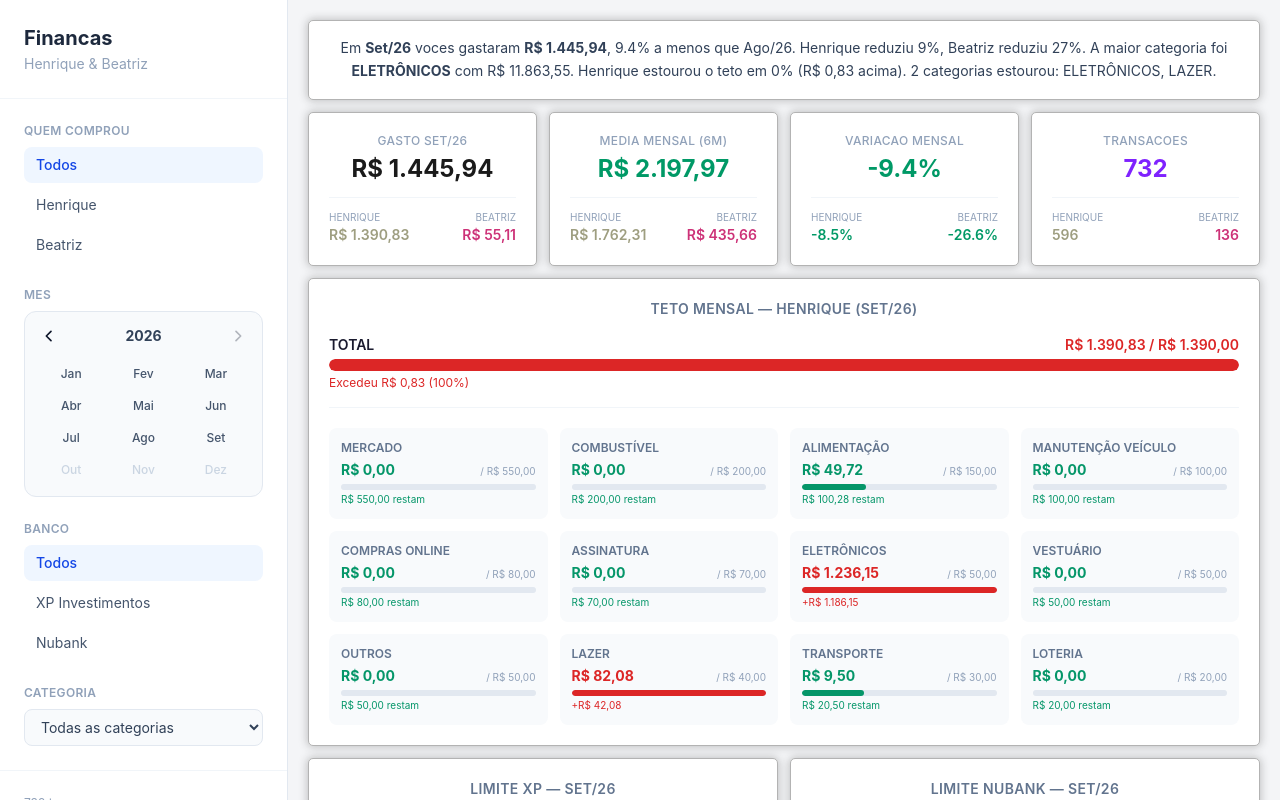
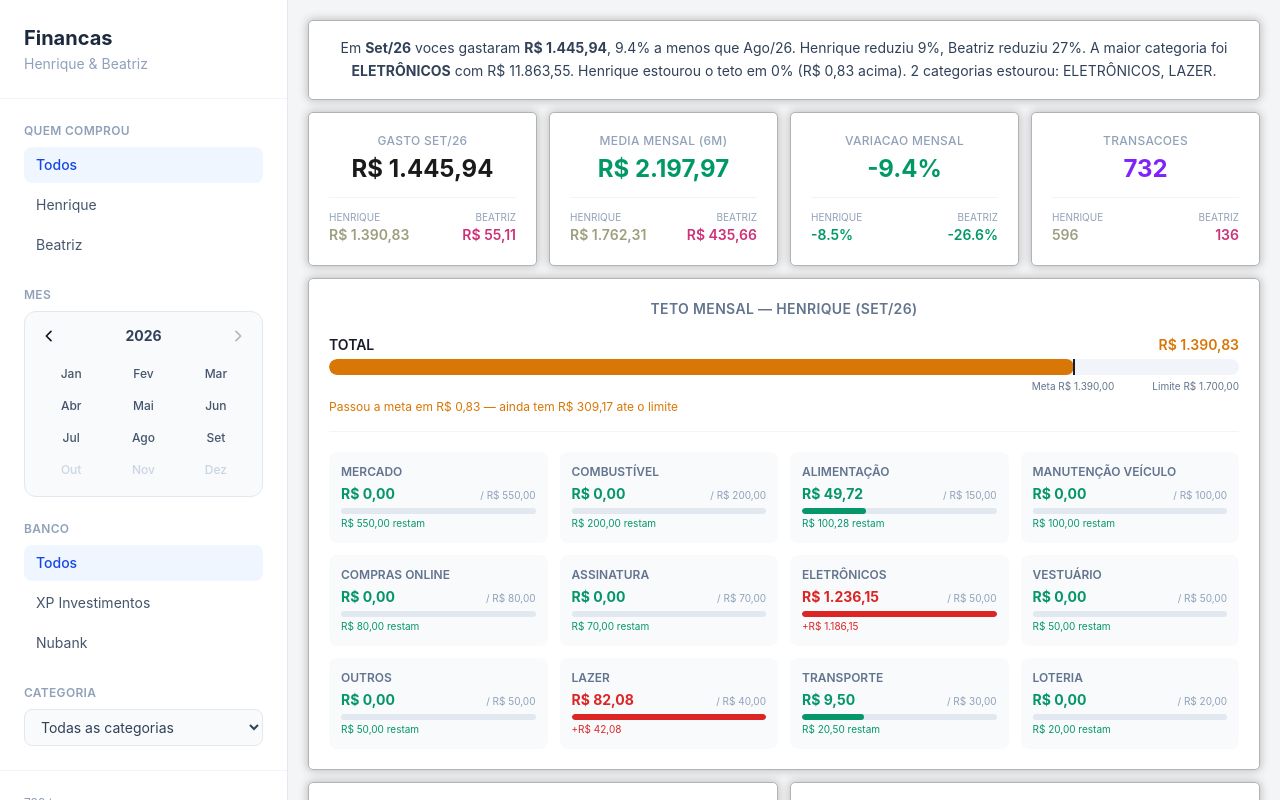
Before and after one commit to Meytsu/financas, a Next.js app: page /financas/ in a window 1280 px wide. Shown: the top 800 px of the page. Built offline with nearby package versions, Linux system fonts and the light colour scheme.

Commit message:
add: barra teto com meta R$1390 + limite R$1700 + notebook nas transacoes

```diff
--- a/app/page.tsx
+++ b/app/page.tsx
@@ -631,27 +631,45 @@ export default function Home() {
             <Card title={`Teto mensal — Henrique (${mesTetoLabel})`}>
               {(() => {
                 const tetos = data.tetos_henrique;
-                const tetoTotal = data.teto_total_henrique;
-                const pctTotal = tetoTotal > 0 ? (tetoTotalGasto / tetoTotal) * 100 : 0;
-                const corTotal = pctTotal > 100 ? "#DC2626" : pctTotal > 80 ? "#D97706" : "#059669";
+                const tetoMeta = data.teto_total_henrique; // R$ 1.390
+                const tetoLimite = 1700; // limite máximo
+                const pctMeta = tetoMeta > 0 ? (tetoTotalGasto / tetoMeta) * 100 : 0;
+                const pctLimite = tetoLimite > 0 ? (tetoTotalGasto / tetoLimite) * 100 : 0;
+                const corBarra = tetoTotalGasto > tetoLimite ? "#DC2626" : tetoTotalGasto > tetoMeta ? "#D97706" : "#059669";
+                const marcaMeta = (tetoMeta / tetoLimite) * 100; // posição da marca na barra
 
                 return (
                   <div>
-                    {/* Barra total */}
+                    {/* Barra total com meta + limite */}
                     <div className="mb-5 pb-4 border-b border-slate-100">
                       <div className="flex justify-between text-sm mb-1">
                         <span className="font-semibold" style={{ color: "#1A1A2E" }}>TOTAL</span>
-                        <span className="font-semibold" style={{ color: corTotal }}>
-                          {formatBRL(tetoTotalGasto)} / {formatBRL(tetoTotal)}
+                        <span className="font-semibold" style={{ color: corBarra }}>
+                          {formatBRL(tetoTotalGasto)}
                         </span>
                       </div>
-                      <div className="h-3 bg-slate-100 rounded-full overflow-hidden">
-                        <div className="h-full rounded-full transition-all" style={{ width: `${Math.min(pctTotal, 100)}%`, backgroundColor: corTotal }} />
+                      {/* Barra com duas marcações */}
+                      <div className="relative h-4 bg-slate-100 rounded-full overflow-hidden">
+                        {/* Preenchimento */}
+                        <div className="h-full rounded-full transition-all" style={{ width: `${Math.min(pctLimite, 100)}%`, backgroundColor: corBarra }} />
+                        {/* Marca da meta (R$ 1.390) */}
+                        <div className="absolute top-0 h-full" style={{ left: `${marcaMeta}%`, width: 2, backgroundColor: "#1A1A2E" }} />
                       </div>
-                      <p className="text-xs mt-1" style={{ color: corTotal }}>
-                        {pctTotal > 100
-                          ? `Excedeu ${formatBRL(tetoTotalGasto - tetoTotal)} (${pctTotal.toFixed(0)}%)`
-                          : `Restam ${formatBRL(tetoTotal - tetoTotalGasto)} (${pctTotal.toFixed(0)}% usado)`
+                      {/* Labels embaixo da barra */}
+                      <div className="relative mt-1" style={{ height: 16 }}>
+                        <span className="absolute text-[10px] text-slate-500" style={{ left: `${marcaMeta}%`, transform: "translateX(-50%)" }}>
+                          Meta {formatBRL(tetoMeta)}
+                        </span>
+                        <span className="absolute text-[10px] text-slate-500 right-0">
+                          Limite {formatBRL(tetoLimite)}
+                        </span>
+                      </div>
+                      <p className="text-xs mt-1" style={{ color: corBarra }}>
+                        {tetoTotalGasto > tetoLimite
+                          ? `ESTOUROU o limite! ${formatBRL(tetoTotalGasto - tetoLimite)} acima`
+                          : tetoTotalGasto > tetoMeta
+                          ? `Passou a meta em ${formatBRL(tetoTotalGasto - tetoMeta)} — ainda tem ${formatBRL(tetoLimite - tetoTotalGasto)} ate o limite`
+                          : `Dentro da meta — restam ${formatBRL(tetoMeta - tetoTotalGasto)}`
                         }
                       </p>
                     </div>
```
